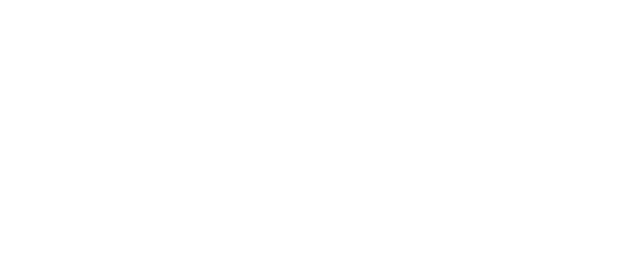
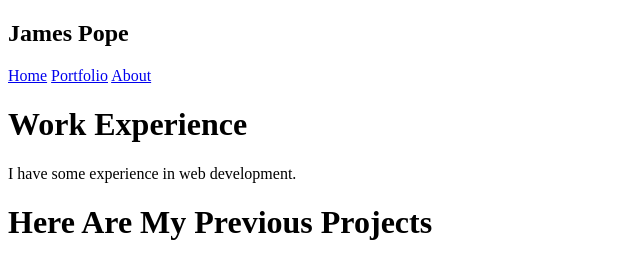
Before and after one commit to Xuibeom/Personal-Website-Pt-1, a plain HTML site: page portfolio.html in a window 1280 px wide. Shown: the whole page, without its empty margins (0-640 px from the left). Drawn offline with Linux system fonts and the light colour scheme.

Commit message:
Set up portfolio page

```diff
--- a/portfolio.html
+++ b/portfolio.html
@@ -0,0 +1,33 @@
+<!DOCTYPE html>
+<html lang="en">
+<head>
+    <meta charset="UTF-8">
+    <meta name="viewport" content="width=device-width, initial-scale=1.0">
+    <title>Portfolio</title>
+</head>
+<body>
+    <!--Header with links-->
+    <header>
+        <h2 class="name">James Pope</h2>
+        <div class="header_links">
+          <a class="active" href="index.html">Home</a>
+          <a href="portfolio.html">Portfolio</a>
+          <a href="about.html">About</a>
+        </div>
+
+    <main>
+        <div>
+            <h1>Work Experience</h1>
+            <p>I have some experience in web development.</p>
+        </div>
+
+        <div>
+            <h1>Here Are My Previous Projects</h1>
+            <div class="github-link">
+
+            </div>
+        </div>
+
+    </main>
+</body>
+</html>
```
Also changed, not shown: about.html (+13 -13 lines).
